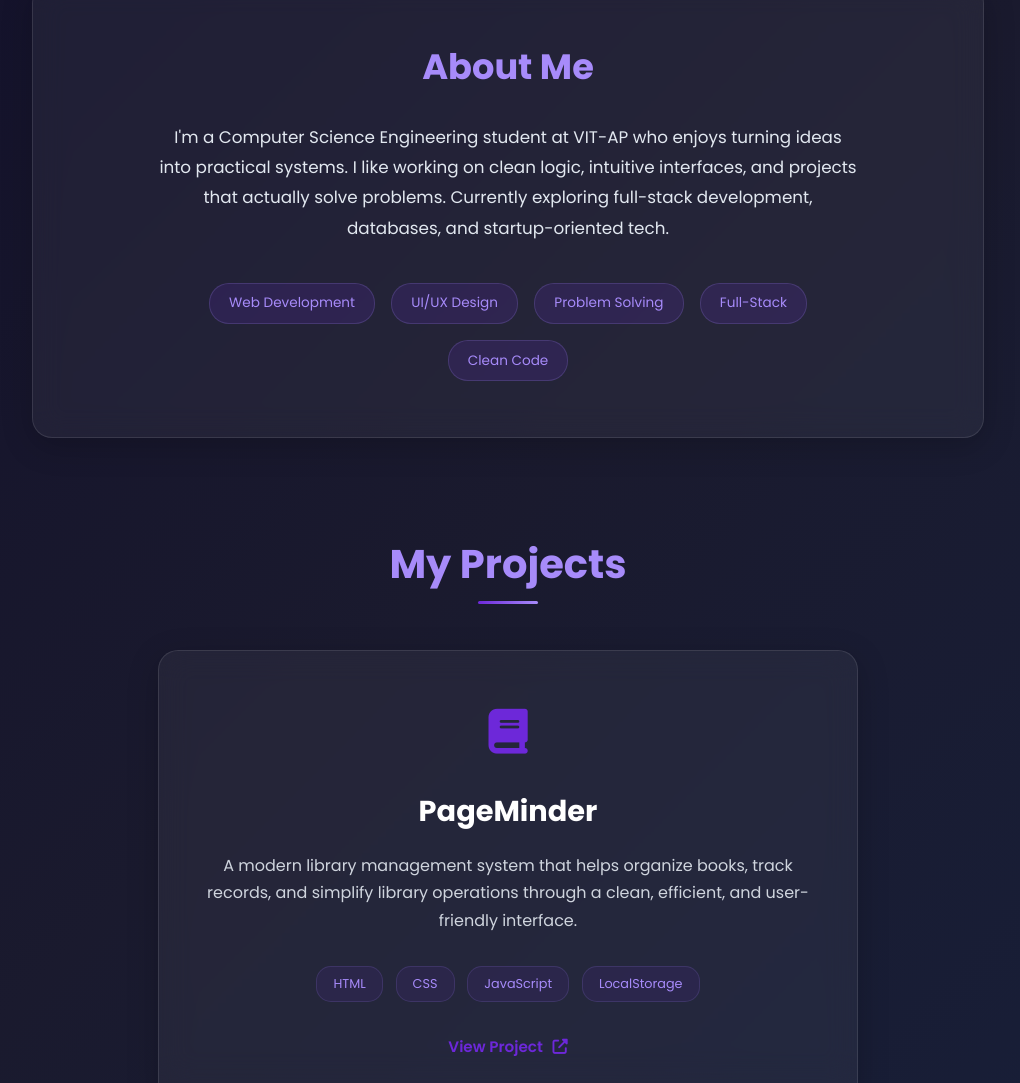
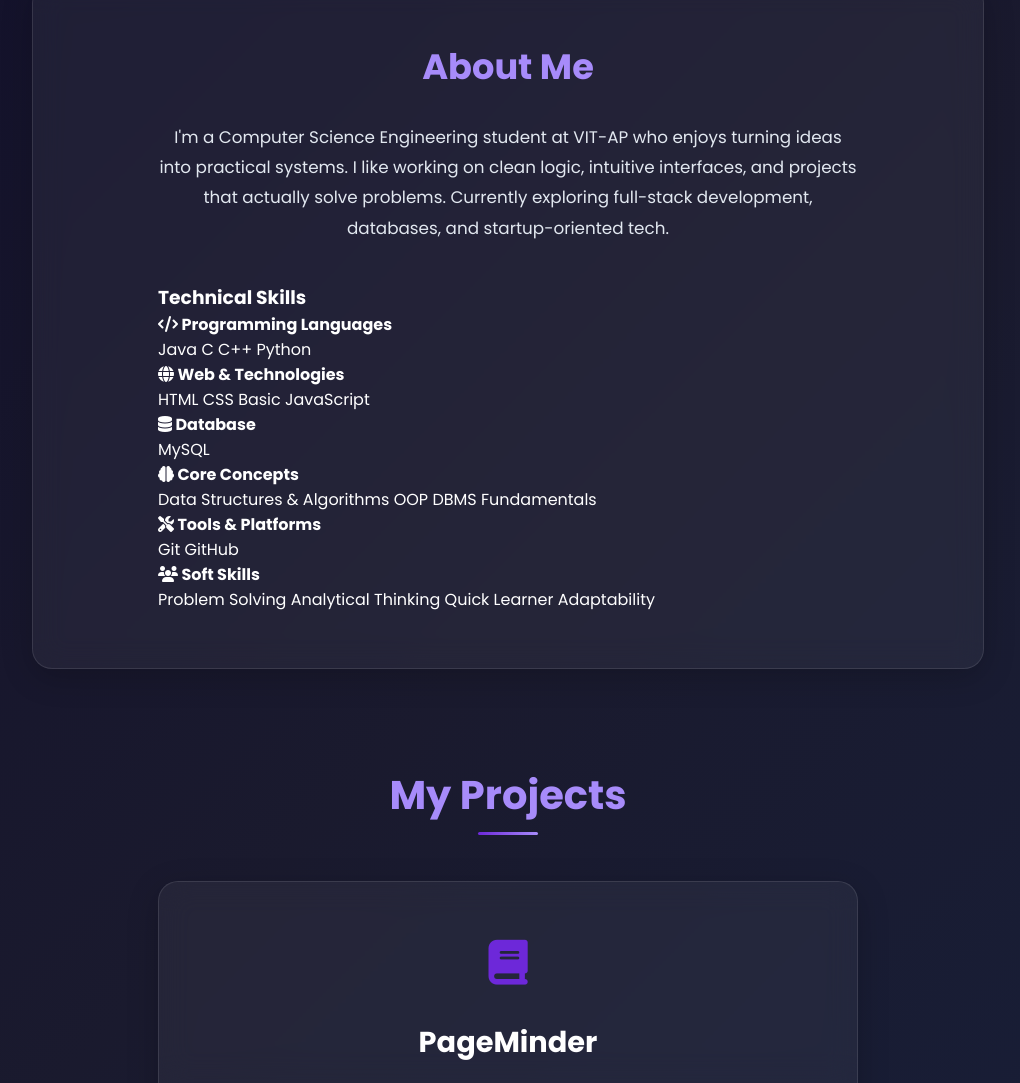
Before and after one commit to KritinSynced/my-portfolio, a plain HTML site: page index.html in a window 1280 px wide. Shown: the part 881-1964 px from the top of the page, without its empty margins (132-1152 px from the left). Drawn offline with Linux system fonts and the light colour scheme.

Commit message:
Update index.html

```diff
--- a/index.html
+++ b/index.html
@@ -9,7 +9,6 @@
   <link href="https://fonts.googleapis.com/css2?family=Poppins:wght@300;400;600;700&display=swap" rel="stylesheet">
   <link rel="stylesheet" href="https://cdnjs.cloudflare.com/ajax/libs/font-awesome/6.5.0/css/all.min.css">
 </head>
-
 <body>
 
 <!-- Loading Screen -->
@@ -39,7 +38,6 @@
     </nav>
   </header>
 
-
   <!-- HERO SECTION -->
   <section id="home" class="hero">
     <div class="hero-content">
@@ -64,7 +62,7 @@
     </div>
   </section>
 
-<!-- ABOUT -->
+  <!-- ABOUT SECTION WITH SKILLS -->
   <section id="about" class="section about-section">
     <div class="about-container glass">
       <div class="about-content">
@@ -75,18 +73,95 @@
           and projects that actually solve problems. Currently exploring full-stack
           development, databases, and startup-oriented tech.
         </p>
-      <div class="skills">
-        <div class="skill-tag">Web Development</div>
-        <div class="skill-tag">UI/UX Design</div>
-        <div class="skill-tag">Problem Solving</div>
-        <div class="skill-tag">Full-Stack</div>
-        <div class="skill-tag">Clean Code</div>
+
+        <!-- Skills Section -->
+        <div class="skills-section">
+          <h3 class="skills-title">Technical Skills</h3>
+
+          <div class="skills-grid">
+            <!-- Programming Languages -->
+            <div class="skill-category">
+              <h4 class="category-title">
+                <i class="fas fa-code"></i>
+                Programming Languages
+              </h4>
+              <div class="skill-items">
+                <span class="skill-item">Java</span>
+                <span class="skill-item">C</span>
+                <span class="skill-item">C++</span>
+                <span class="skill-item">Python</span>
+              </div>
+            </div>
+
+            <!-- Web & Technologies -->
+            <div class="skill-category">
+              <h4 class="category-title">
+                <i class="fas fa-globe"></i>
+                Web & Technologies
+              </h4>
+              <div class="skill-items">
+                <span class="skill-item">HTML</span>
+                <span class="skill-item">CSS</span>
+                <span class="skill-item">Basic JavaScript</span>
+              </div>
+            </div>
+
+            <!-- Database -->
+            <div class="skill-category">
+              <h4 class="category-title">
+                <i class="fas fa-database"></i>
+                Database
+              </h4>
+              <div class="skill-items">
+                <span class="skill-item">MySQL</span>
+              </div>
+            </div>
+
+            <!-- Core Concepts -->
+            <div class="skill-category">
+              <h4 class="category-title">
+                <i class="fas fa-brain"></i>
+                Core Concepts
+              </h4>
+              <div class="skill-items">
+                <span class="skill-item">Data Structures & Algorithms</span>
+                <span class="skill-item">OOP</span>
+                <span class="skill-item">DBMS Fundamentals</span>
+              </div>
+            </div>
+
+            <!-- Tools & Platforms -->
+            <div class="skill-category">
+              <h4 class="category-title">
+                <i class="fas fa-tools"></i>
+                Tools & Platforms
+              </h4>
+              <div class="skill-items">
+                <span class="skill-item">Git</span>
+                <span class="skill-item">GitHub</span>
+              </div>
+            </div>
+
+            <!-- Soft Skills -->
+            <div class="skill-category">
+              <h4 class="category-title">
+                <i class="fas fa-users"></i>
+                Soft Skills
+              </h4>
+              <div class="skill-items">
+                <span class="skill-item">Problem Solving</span>
+                <span class="skill-item">Analytical Thinking</span>
+                <span class="skill-item">Quick Learner</span>
+                <span class="skill-item">Adaptability</span>
+              </div>
+            </div>
+          </div>
         </div>
       </div>
     </div>
   </section>
 
-<!-- PROJECTS -->
+  <!-- PROJECTS SECTION -->
   <section id="projects" class="section projects-section">
     <h2 class="section-title">My Projects</h2>
 
@@ -111,7 +186,7 @@
     </div>
   </section>
 
-<!-- CONTACT -->
+  <!-- CONTACT SECTION -->
   <section id="contact" class="section contact-section">
     <div class="contact-container glass">
       <h2 class="section-title">Get In Touch</h2>
```
Lines whose indentation alone changed are shown as unchanged.
